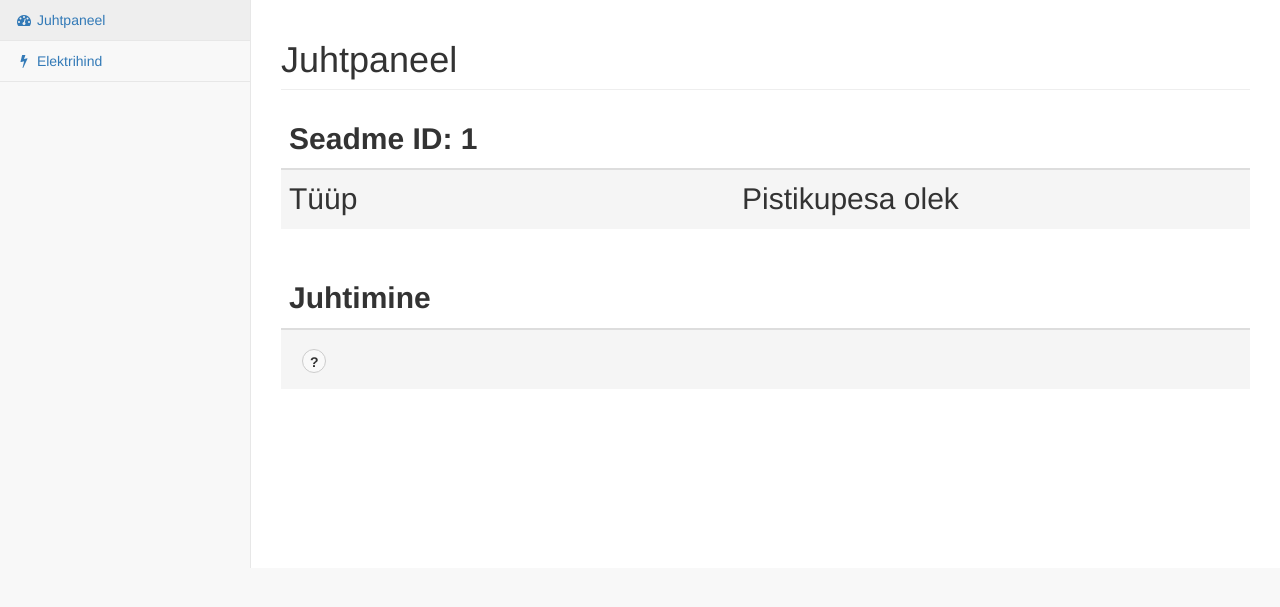
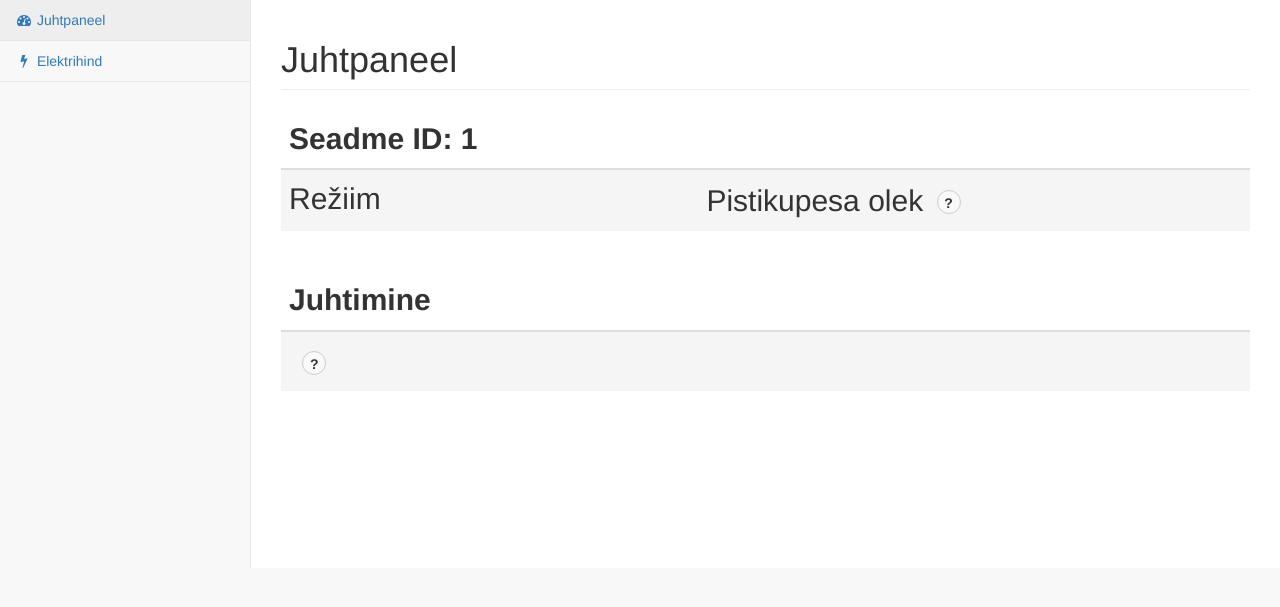
Before and after one commit to adaresa/nutipistik, a PHP site: page /panel.php in a window 1280 px wide. Shown: the part 51-658 px from the top of the page. Run offline with PHP 8.4, Linux system fonts and the light colour scheme; the visitor is signed in with stand-in values (Sample User, id 1); data that the repository does not hold is empty.

Commit message:
Socket state tooltip
* Added tooltip next to Socket state
* Added optional parameter to protectTooltip to stop it from being deleted

```diff
--- a/webapp/includes/styles.css
+++ b/webapp/includes/styles.css
@@ -103,6 +103,8 @@ input[type='submit']:active {
     margin-left: 5px;
     /* add a small margin to separate the description and the button */
     position: relative;
+    display: inline-block;
+    vertical-align: middle;
 }
 
 /* Add the following style to remove spaces between the inline elements */
--- a/webapp/panel.php
+++ b/webapp/panel.php
@@ -44,8 +44,12 @@ if (mysqli_connect_errno()) {
 
             <tbody>
             <tr class='active'>
-                <td>Tüüp</td>
-                <td>Pistikupesa olek</td>
+                <td>Režiim</td>
+                <td>
+                    <span style='display: inline-block; vertical-align: middle;'>Pistikupesa olek</span>
+                    <button id='SocketInfo' class='infoButton' style='display: inline-block; vertical-align: middle;'>?</button>
+                    <span class='desc' style='display: none;'></span>
+                </td>
             </tr>";
 
             //loop through the table and print the data into the table
@@ -268,11 +272,14 @@ if (mysqli_connect_errno()) {
 
     // remove the current tooltip
     function removeTooltip() {
-        const tooltip = document.querySelector('.desc');
-        if (tooltip) {
-            tooltip.remove();
-        }
+        const tooltips = document.querySelectorAll('.desc');
+        tooltips.forEach(tooltip => {
+            if (!tooltip.dataset.protected) {
+                tooltip.remove();
+            }
+        });
     }
+
 
     // update the description, tooltip based on the control type
     function updateDescription(controlType) {
@@ -302,10 +309,13 @@ if (mysqli_connect_errno()) {
     }
 
     // create the tooltip
-    function createTooltip(element, descText) {
+    function createTooltip(element, descText, protectTooltip = false) {
         var desc = document.createElement('span');
         desc.className = 'desc';
         desc.textContent = descText;
+        if (protectTooltip) {
+            desc.dataset.protected = 'true';
+        }
         element.parentNode.insertBefore(desc, element.nextSibling); // Insert the tooltip as a sibling element
 
         element.addEventListener('mouseenter', function (e) {
@@ -323,7 +333,6 @@ if (mysqli_connect_errno()) {
             desc.style.left = (mouseX + offsetX) + 'px';
             desc.style.top = (mouseY + offsetY) + 'px';
         });
-
 
         element.addEventListener('mouseleave', function () {
             desc.style.visibility = 'hidden';
@@ -405,6 +414,8 @@ if (mysqli_connect_errno()) {
         var unitId = controlTypeSelect.getAttribute('data-unit-id');
         var controlType = controlTypeSelect.value;
 
+        var socketInfoText = 'Pistikupesa olek praeguse juhtimisrežiimiga. Uuendatakse iga 10 sekundi järel.'
+        createTooltip(document.getElementById('SocketInfo'), socketInfoText, true);
         updateControlParametersVisibility(controlType);
         updateDescription(controlType);
         startAutoUpdateOutputState(unitId, 5000); // Update every 5000ms (5 seconds)
```
